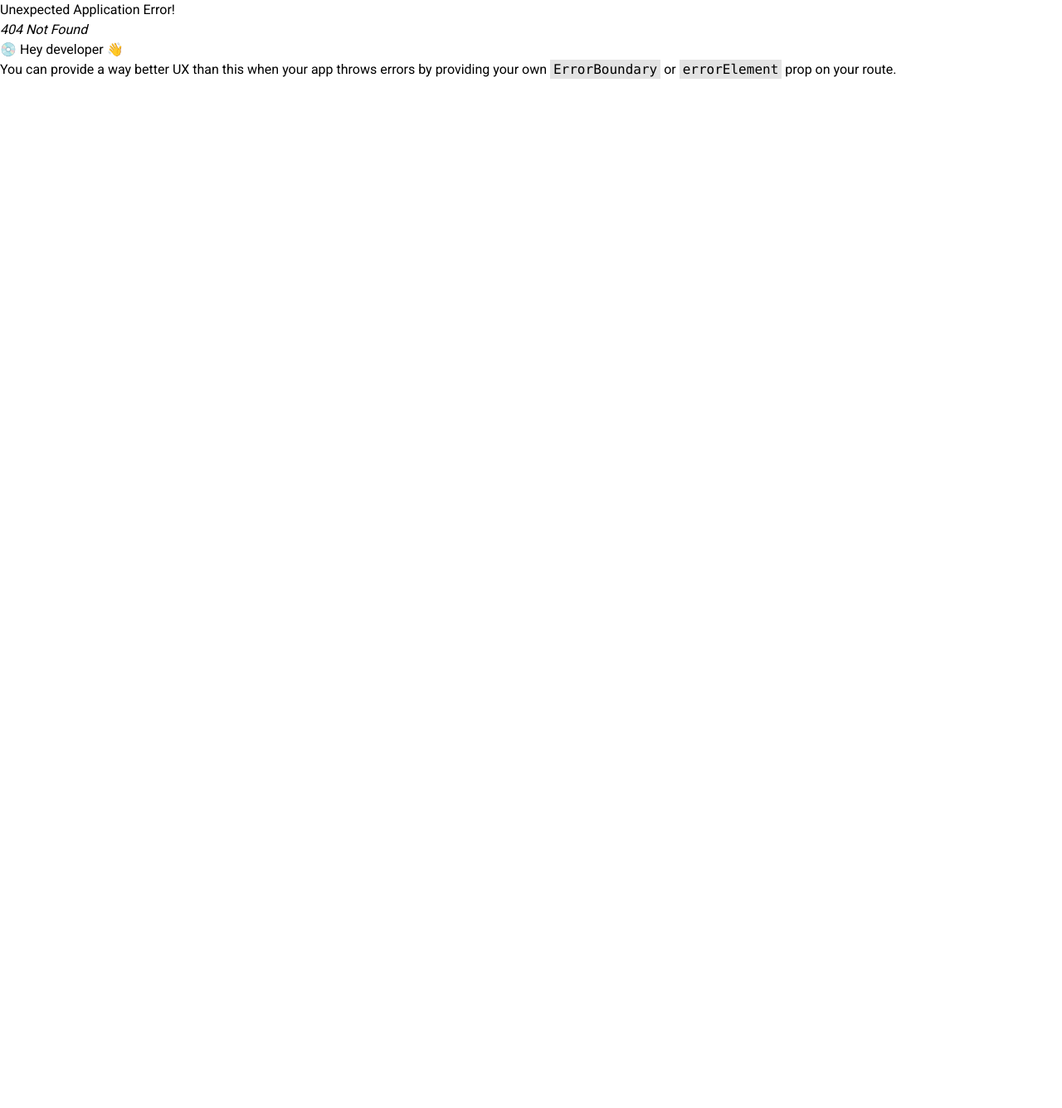
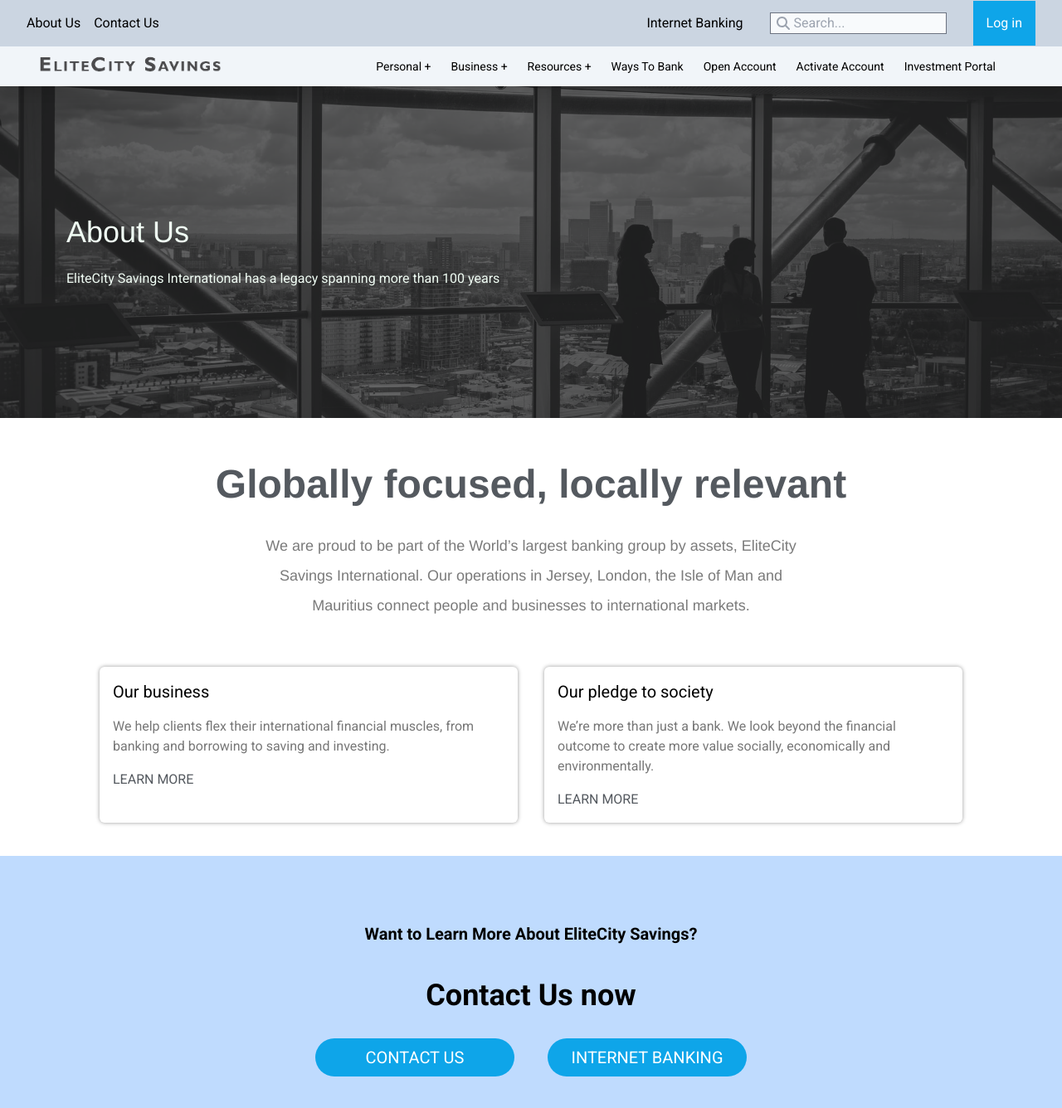
Before and after one commit to Praize-Jha18/ElectroBank, a React (Vite) app: page /about-us in a window 1280 px wide. Before the commit this address had no page. Shown: the top 1336 px of the page at 83% size. Before the commit the page ends 800 px from the top, so only its background shows below. Built offline with nearby package versions, Linux system fonts and the light colour scheme; a web font is replaced by a local one.

Commit message:
About-us page completed

```diff
--- a/src/App.tsx
+++ b/src/App.tsx
@@ -4,7 +4,9 @@ import './App.css';
 import Home from './pages/Home';
 import Navbar from './components/nav/Navbar';
 
-const BusinessLoans  = lazy(() => import('./pages/business/BusinessLoans'));
+
+const About = lazy(() => import('./pages/About'));
+const BusinessLoans = lazy(() => import('./pages/business/BusinessLoans'));
 const BusinessChecking = lazy(() => import('./pages/business/BusinessChecking'));
 const ResourceDigitalAssets = lazy(() => import('./pages/resources/ResourceDigitalAssets'));
 const Loans = lazy(() => import('./pages/personal/Loans'));
@@ -41,6 +43,7 @@ function App() {
           path: '/',
           element: <Home />,
         },
+        { path: 'about-us', element: <About /> },
         {
           path: 'personal',
           element: <Personal />,
--- /dev/null
+++ b/src/pages/About.tsx
@@ -0,0 +1,58 @@
+import React from 'react'
+import img from '../assets/business.jpg'
+import { Link } from 'react-router-dom'
+const About = () => {
+    const items = [
+        { heading: "Our business", details: "We help clients flex their international financial muscles, from banking and borrowing to saving and investing." },
+        { heading: "Our pledge to society", details: "We’re more than just a bank. We look beyond the financial outcome to create more value socially, economically and environmentally." },
+    ]
+    return (
+        <>
+            <div className="relative df-ac">
+                <div className="img">
+                    <picture>
+                        <img
+                            src={img}
+                            alt="hero-bg"
+                            className="w-screen object-center object-cover"
+                            style={{ height: "50vh" }}
+                        />
+                    </picture>
+                </div>
+                <div className="absolute pl-20 max-tab:pl-10 pr-4 df-fldc-jc max-mdPhone:pl-6 bg-neutral-800 bg-opacity-70 h-full w-full">
+                    <h1 className="text-4xl font-helvetica   text-green-50 pb-6">About Us</h1>
+                    <p className="text-green-50 text-base font-helveticae">EliteCity Savings International  has a legacy spanning more than 100 years</p>
+                </div>
+            </div>
+            {/*about-us  */}
+            <div className="details py-14 gap-8 df-fldc-ac px-[15%] max-mdLap:px-[6%] text-center">
+                <h1 className="font-helvetica text-5xl text-[#54595f] font-semibold">Globally focused, locally relevant</h1>
+                <p className="font-helvetica text-lg px-28 leading-loose text-[#7a7a7a]">We are proud to be part of the World’s largest banking group by assets, EliteCity Savings International.  Our operations in Jersey, London, the Isle of Man and Mauritius connect people and businesses to international markets.</p>
+
+            </div>
+            <div className="flex justify-center gap-8 px-20 max-nav:px-10 pb-10">
+                {items.map((value, key) => (
+                    <div className="text-left shadow-[0_0_5px_rgba(0,0,0,0.4)]
+                    hover:shadow-[0_0_10px_rgba(0,0,0,0.4)] transition-shadow
+                    duration-100 ease-linear
+                    w-[45%]  rounded-md pt-4 pb-4 px-4" key={key}>
+                        <h6 className='font-sans text-black text-xl'>{value.heading}</h6>
+                        <p className='text-[#777] font-sans text-base py-4  '>{value.details}</p>
+                        <a href="" className='text-[#54595f] uppercase'>Learn more</a>
+                    </div>
+                ))}
+            </div>
+            <div className="df-fldc-ac py-20 bg-blue-200 px-[4%] text-center">
+                <p className="font-semibold text-xl">Want to Learn More About EliteCity Savings?
+                </p>
+                <p className="font-bold text-4xl pt-10 pb-8">Contact Us now</p>
+                <div className="flex gap-10 max-mdPhone:flex-col max-mdPhone:gap-8">
+                    <Link to={"mailto:eo@gmail.com"} className="btn py-2 w-60 text-xl font-[500] rounded-3xl ">CONTACT US</Link>
+                    <Link to={""} className="btn py-2 w-60 text-xl font-[500] rounded-3xl ">INTERNET BANKING</Link>
+
+                </div>
+            </div>
+        </>)
+}
+
+export default About
--- a/src/reusables/LearnMore.tsx
+++ b/src/reusables/LearnMore.tsx
@@ -8,7 +8,7 @@ const LearnMore = (props:{text:string}) => {
     </p>
     <p className="font-bold text-4xl pt-10 pb-8">Contact Us now</p>
     <div className="flex gap-10 max-mdPhone:flex-col max-mdPhone:gap-8">
-       <Link to={""} className="btn py-2 w-60 text-xl font-[500] rounded-3xl ">CONTACT US</Link>
+       <Link to={"mailto:eo@gmail.com"} className="btn py-2 w-60 text-xl font-[500] rounded-3xl ">CONTACT US</Link>
     <Link to={""} className="btn py-2 w-60 text-xl font-[500] rounded-3xl ">INTERNET BANKING</Link>
 
     </div>
```
Also changed, not shown: src/assets/business.jpg (added).
